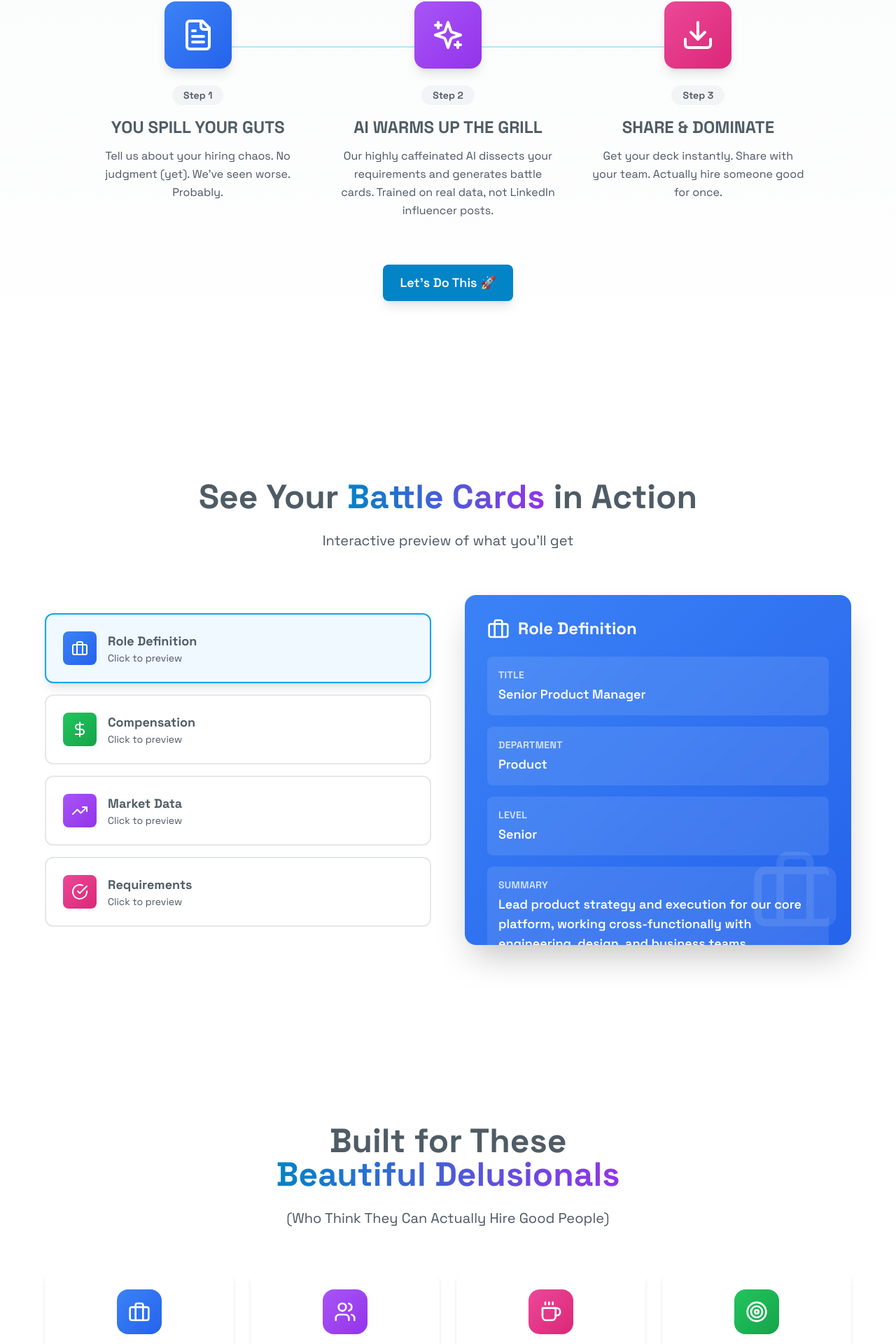
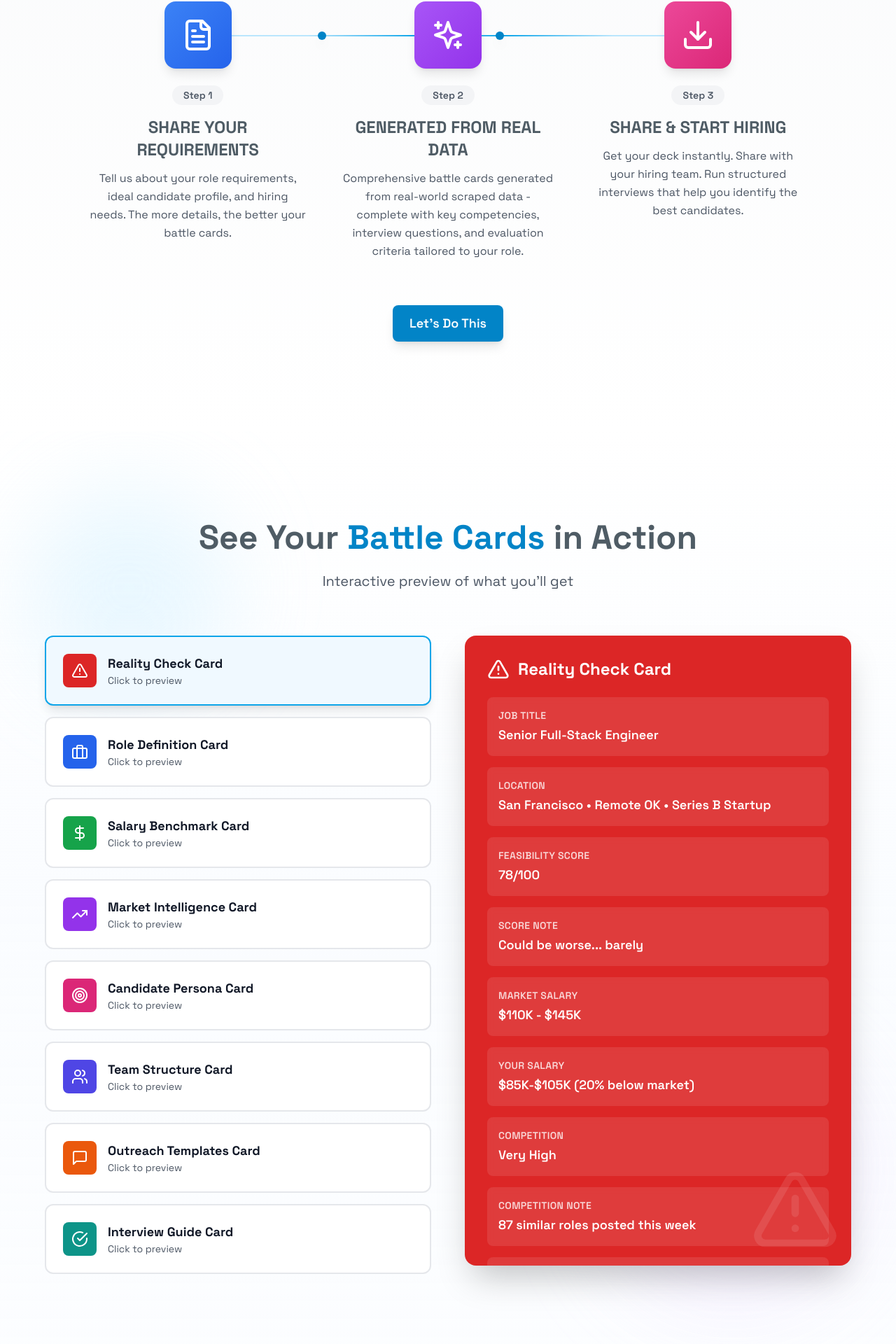
Before and after one commit to addis-ale/hirecards, a Next.js app: page / in a window 1280 px wide. Shown: the part 3677-5597 px from the top of the page at 70% size. Built offline with nearby package versions, Linux system fonts and the light colour scheme.

Commit message:
update: first iteration for the landing page

```diff
--- a/components/BattleCardPreview.tsx
+++ b/components/BattleCardPreview.tsx
@@ -9,57 +9,132 @@ import {
   CheckCircle,
   Users,
   MessageSquare,
-  ListChecks,
-  ClipboardList,
+  Target,
+  AlertTriangle,
 } from "lucide-react";
 
 const cardTypes = [
   {
     id: 1,
-    type: "Role Definition",
+    type: "Reality Check Card",
+    icon: AlertTriangle,
+    color: "bg-red-600",
+    preview: {
+      jobTitle: "Senior Full-Stack Engineer",
+      location: "San Francisco • Remote OK • Series B Startup",
+      feasibilityScore: "78/100",
+      scoreNote: "Could be worse... barely",
+      marketSalary: "$110K - $145K",
+      yourSalary: "$85K-$105K (20% below market)",
+      competition: "Very High",
+      competitionNote: "87 similar roles posted this week",
+      redFlags: [
+        "Salary 20% below market",
+        "87 competitors fighting for same talent",
+        "Skill combo is rarer than expected",
+      ],
+      recommendations: [
+        "Go remote or expand search radius",
+        "Bump salary before someone else does",
+        "Consider splitting role requirements",
+      ],
+    },
+  },
+  {
+    id: 2,
+    type: "Role Definition Card",
     icon: Briefcase,
-    color: "from-blue-500 to-blue-600",
+    color: "bg-blue-600",
     preview: {
       title: "Senior Product Manager",
       department: "Product",
       level: "Senior",
-      summary:
-        "Lead product strategy and execution for our core platform, working cross-functionally with engineering, design, and business teams.",
-    },
-  },
-  {
-    id: 2,
-    type: "Compensation",
-    icon: DollarSign,
-    color: "from-green-500 to-green-600",
-    preview: {
-      range: "$140,000 - $180,000",
-      equity: "0.1% - 0.25%",
-      benefits: ["Health Insurance", "401(k) Match", "Unlimited PTO"],
-      position: "75th percentile",
+      keyResponsibilities: [
+        "Product Strategy",
+        "Cross-functional Leadership",
+        "Roadmap Planning",
+      ],
+      successMetrics: "Product adoption, Team velocity, Revenue impact",
     },
   },
   {
     id: 3,
-    type: "Market Data",
-    icon: TrendingUp,
-    color: "from-purple-500 to-purple-600",
+    type: "Salary Benchmark Card",
+    icon: DollarSign,
+    color: "bg-green-600",
     preview: {
-      demand: "Very High",
-      avgTimeToFill: "45 days",
-      competition: "High",
-      trend: "Growing +15% YoY",
+      baseSalary: "$140,000 - $180,000",
+      equity: "0.1% - 0.25%",
+      benefits: ["Health Insurance", "401(k) Match", "Unlimited PTO"],
+      marketPosition: "75th percentile - Competitive",
     },
   },
   {
     id: 4,
-    type: "Requirements",
+    type: "Market Intelligence Card",
+    icon: TrendingUp,
+    color: "bg-purple-600",
+    preview: {
+      demand: "Very High - Growing +15% YoY",
+      avgTimeToFill: "45 days",
+      talentAvailability: "Moderate - 2,400 active candidates",
+      competition: "High - Top companies hiring",
+    },
+  },
+  {
+    id: 5,
+    type: "Candidate Persona Card",
+    icon: Target,
+    color: "bg-pink-600",
+    preview: {
+      idealProfile: "5+ years in product management",
+      experienceLevel: "Senior IC or Lead",
+      keySkills: [
+        "Product Strategy",
+        "Data Analysis",
+        "Stakeholder Management",
+      ],
+      culturalFit: "Collaborative, Data-driven, Customer-focused",
+    },
+  },
+  {
+    id: 6,
+    type: "Team Structure Card",
+    icon: Users,
+    color: "bg-indigo-600",
+    preview: {
+      reportsTo: "VP of Product",
+      teamSize: "3-5 direct reports",
+      collaboration: ["Engineering", "Design", "Marketing", "Sales"],
+      organizationalImpact: "Cross-functional leadership",
+    },
+  },
+  {
+    id: 7,
+    type: "Outreach Templates Card",
+    icon: MessageSquare,
+    color: "bg-orange-600",
+    preview: {
+      linkedInPitch: "Personalized connection message",
+      emailTemplate: "Professional outreach email",
+      followUp: "Thoughtful follow-up sequence",
+      talkingPoints: ["Company mission", "Growth opportunity", "Team culture"],
+    },
+  },
+  {
+    id: 8,
+    type: "Interview Guide Card",
     icon: CheckCircle,
-    color: "from-pink-500 to-pink-600",
+    color: "bg-teal-600",
     preview: {
-      experience: "5+ years in product management",
-      skills: ["Product Strategy", "Data Analysis", "Stakeholder Management"],
-      education: "Bachelor's degree required",
+      structuredQuestions: [
+        "Product strategy",
+        "Stakeholder management",
+        "Data-driven decisions",
+      ],
+      evaluationCriteria: "Strategic thinking, Communication, Execution",
+      skillAssessments: "Product case study, Metrics analysis",
+      hiringFramework: "Scorecard-based decision process",
     },
   },
 ];
@@ -68,8 +143,14 @@ export default function BattleCardPreview() {
   const [selectedCard, setSelectedCard] = useState(cardTypes[0]);
 
   return (
-    <section className="py-20 md:py-32 bg-white">
-      <div className="section-container">
+    <section className="py-20 md:py-32 bg-gradient-to-b from-white via-blue-50/30 to-blue-50/20 relative overflow-hidden">
+      {/* Background decorations */}
+      <div className="absolute inset-0 overflow-hidden pointer-events-none">
+        <div className="absolute top-20 left-10 w-72 h-72 bg-primary-200/30 rounded-full blur-3xl"></div>
+        <div className="absolute bottom-20 right-10 w-96 h-96 bg-secondary-200/30 rounded-full blur-3xl"></div>
+      </div>
+
+      <div className="section-container relative z-10">
         <div className="text-center max-w-3xl mx-auto mb-16">
           <motion.div
             initial={{ opacity: 0, y: 20 }}
@@ -78,7 +159,7 @@ export default function BattleCardPreview() {
             transition={{ duration: 0.6 }}
           >
             <h2 className="text-4xl md:text-5xl font-bold mb-6">
-              See Your <span className="gradient-text">Battle Cards</span> in
+              See Your <span className="text-primary-600">Battle Cards</span> in
               Action
             </h2>
             <p className="text-xl text-gray-600">
@@ -88,7 +169,7 @@ export default function BattleCardPreview() {
         </div>
 
         <div className="max-w-6xl mx-auto">
-          <div className="grid grid-cols-1 lg:grid-cols-2 gap-12 items-center">
+          <div className="grid grid-cols-1 lg:grid-cols-2 gap-12 items-start">
             {/* Card Type Selector */}
             <div className="space-y-4">
               {cardTypes.map((card) => {
@@ -107,12 +188,14 @@ export default function BattleCardPreview() {
                   >
                     <div className="flex items-center space-x-4">
                       <div
-                        className={`w-12 h-12 bg-gradient-to-br ${card.color} rounded-lg flex items-center justify-center`}
+                        className={`w-12 h-12 ${card.color} rounded-lg flex items-center justify-center`}
                       >
                         <Icon className="w-6 h-6 text-white" />
                       </div>
                       <div>
-                        <h3 className="text-lg font-bold">{card.type}</h3>
+                        <h3 className="text-lg font-bold text-gray-900">
+                          {card.type}
+                        </h3>
                         <p className="text-sm text-gray-600">
                           Click to preview
                         </p>
@@ -124,7 +207,7 @@ export default function BattleCardPreview() {
             </div>
 
             {/* Card Preview */}
-            <div className="relative h-[500px]">
+            <div className="relative lg:sticky lg:top-24 h-[900px]">
               <AnimatePresence mode="wait">
                 <motion.div
                   key={selectedCard.id}
@@ -135,7 +218,7 @@ export default function BattleCardPreview() {
                   className="absolute inset-0"
                 >
                   <div
-                    className={`h-full bg-gradient-to-br ${selectedCard.color} rounded-2xl shadow-2xl p-8 text-white overflow-hidden`}
+                    className={`h-full ${selectedCard.color} rounded-2xl shadow-2xl p-8 text-white overflow-hidden relative`}
                   >
                     <div className="flex items-center space-x-3 mb-6">
                       {(() => {
--- a/components/BuiltFor.tsx
+++ b/components/BuiltFor.tsx
@@ -17,56 +17,62 @@ const personas = [
     icon: Briefcase,
     title: "Startup Founder",
     description: "Hiring is hard. Doing it wrong is expensive.",
-    color: "from-blue-500 to-blue-600",
+    color: "bg-blue-600",
   },
   {
     icon: Users,
     title: "Head of Talent",
     description: "Drowning in reqs. This is your life raft.",
-    color: "from-purple-500 to-purple-600",
+    color: "bg-purple-600",
   },
   {
     icon: Coffee,
     title: "Solo Recruiter",
     description: "You're doing the work of 5 people. We know.",
-    color: "from-pink-500 to-pink-600",
+    color: "bg-pink-600",
   },
   {
     icon: Target,
     title: "Hiring Manager",
     description: "You just want a job description that makes sense.",
-    color: "from-green-500 to-green-600",
+    color: "bg-green-600",
   },
   {
     icon: TrendingUp,
     title: "VP of People",
     description: "Scaling fast. Breaking things. Need structure.",
-    color: "from-orange-500 to-orange-600",
+    color: "bg-orange-600",
   },
   {
     icon: Code,
     title: "Tech Lead",
     description: "If it compiles, it ships. If they can code, they're hired.",
-    color: "from-indigo-500 to-indigo-600",
+    color: "bg-indigo-600",
   },
   {
     icon: Rocket,
     title: "Growth Team",
     description: "You need people yesterday. We get it.",
-    color: "from-teal-500 to-teal-600",
+    color: "bg-teal-600",
   },
   {
     icon: Zap,
     title: "Speed Demon",
     description: "Move fast. Hire faster. No excuses.",
-    color: "from-yellow-500 to-yellow-600",
+    color: "bg-yellow-600",
   },
 ];
 
 export default function BuiltFor() {
   return (
-    <section className="py-20 md:py-32 bg-white">
-      <div className="section-container">
+    <section className="py-20 md:py-32 bg-gradient-to-b from-white via-blue-50/30 to-blue-50/20 relative overflow-hidden">
+      {/* Background decorations */}
+      <div className="absolute inset-0 overflow-hidden pointer-events-none">
+        <div className="absolute top-20 left-10 w-72 h-72 bg-primary-200/30 rounded-full blur-3xl"></div>
+        <div className="absolute bottom-20 right-10 w-96 h-96 bg-secondary-200/30 rounded-full blur-3xl"></div>
+      </div>
+
+      <div className="section-container relative z-10">
         <div className="text-center max-w-3xl mx-auto mb-16">
           <motion.div
             initial={{ opacity: 0, y: 20 }}
@@ -77,7 +83,7 @@ export default function BuiltFor() {
             <h2 className="text-4xl md:text-5xl font-bold mb-6">
               Built for These
               <br />
-              <span className="gradient-text">Beautiful Delusionals</span>
+              <span className="text-primary-600">Beautiful Delusionals</span>
             </h2>
             <p className="text-xl text-gray-600">
               (Who Think They Can Actually Hire Good People)
@@ -98,11 +104,13 @@ export default function BuiltFor() {
                 className="card hover:scale-105 transition-all duration-300 text-center"
               >
                 <div
-                  className={`w-16 h-16 mx-auto bg-gradient-to-br ${persona.color} rounded-2xl flex items-center justify-center mb-4`}
+                  className={`w-16 h-16 mx-auto ${persona.color} rounded-2xl flex items-center justify-center mb-4`}
                 >
                   <Icon className="w-8 h-8 text-white" />
                 </div>
-                <h3 className="text-lg font-bold mb-2">{persona.title}</h3>
+                <h3 className="text-lg font-bold mb-2 text-gray-900">
+                  {persona.title}
+                </h3>
                 <p className="text-sm text-gray-600 leading-relaxed">
                   {persona.description}
                 </p>
@@ -119,7 +127,7 @@ export default function BuiltFor() {
           className="text-center mt-12"
         >
           <a href="/create" className="btn-primary text-lg inline-block">
-            Think You Qualify? Try It 🎯
+            Think You Qualify? Try It
           </a>
         </motion.div>
       </div>
--- a/components/FAQ.tsx
+++ b/components/FAQ.tsx
@@ -115,7 +115,7 @@ export default function FAQ() {
             My circuits are fried. You&apos;re on your own now, champ.
           </p>
           <a href="/create" className="btn-primary text-lg inline-block">
-            Just Take Me to the Cards Already 🚀
+            Just Take Me to the Cards Already
           </a>
         </motion.div>
       </div>
--- a/components/Footer.tsx
+++ b/components/Footer.tsx
@@ -3,47 +3,47 @@ import { Sparkles, Twitter, Linkedin, Github } from "lucide-react";
 
 export default function Footer() {
   return (
-    <footer className="bg-gray-900 text-gray-300 py-12 md:py-16">
+    <footer className="bg-gray-900 text-gray-300 py-8 md:py-10">
       <div className="section-container">
-        <div className="grid grid-cols-1 md:grid-cols-4 gap-8 mb-8">
+        <div className="grid grid-cols-1 md:grid-cols-4 gap-8 mb-6">
           {/* Brand */}
           <div className="col-span-1 md:col-span-2">
-            <Link href="/" className="flex items-center space-x-2 mb-4">
+            <Link href="/" className="flex items-center space-x-2 mb-3">
               <div className="w-10 h-10 bg-gradient-to-br from-primary-600 to-secondary-600 rounded-lg flex items-center justify-center">
                 <Sparkles className="w-6 h-6 text-white" />
               </div>
               <span className="text-2xl font-bold text-white">HireCards</span>
             </Link>
-            <p className="text-gray-400 mb-4 max-w-sm">
+            <p className="text-gray-400 mb-3 max-w-sm text-sm">
               Turn hiring chaos into battle-ready cards. Or keep drowning in
               Google Docs. Your call.
             </p>
-            <div className="flex items-center space-x-4">
+            <div className="flex items-center space-x-3">
               <a
                 href="#"
-                className="w-10 h-10 bg-gray-800 rounded-lg flex items-center justify-center hover:bg-primary-600 transition-colors"
+                className="w-9 h-9 bg-gray-800 rounded-lg flex items-center justify-center hover:bg-primary-600 transition-colors"
               >
-                <Twitter className="w-5 h-5" />
+                <Twitter className="w-4 h-4" />
               </a>
               <a
                 href="#"
-                className="w-10 h-10 bg-gray-800 rounded-lg flex items-center justify-center hover:bg-primary-600 transition-colors"
+                className="w-9 h-9 bg-gray-800 rounded-lg flex items-center justify-center hover:bg-primary-600 transition-colors"
               >
-                <Linkedin className="w-5 h-5" />
+                <Linkedin className="w-4 h-4" />
               </a>
               <a
                 href="#"
-                className="w-10 h-10 bg-gray-800 rounded-lg flex items-center justify-center hover:bg-primary-600 transition-colors"
+                className="w-9 h-9 bg-gray-800 rounded-lg flex items-center justify-center hover:bg-primary-600 transition-colors"
               >
-                <Github className="w-5 h-5" />
+                <Github className="w-4 h-4" />
               </a>
             </div>
           </div>
 
           {/* Product */}
           <div>
-            <h3 className="text-white font-bold mb-4">Product</h3>
-            <ul className="space-y-2">
+            <h3 className="text-white font-bold mb-3 text-sm">Product</h3>
+            <ul className="space-y-1.5 text-sm">
               <li>
                 <Link
                   href="/#features"
@@ -68,43 +68,19 @@ export default function Footer() {
                   Create Deck
                 </Link>
               </li>
-              <li>
-                <Link
-                  href="#"
-                  className="hover:text-primary-400 transition-colors"
-                >
-                  Pricing
-                </Link>
-              </li>
             </ul>
           </div>
 
           {/* Company */}
           <div>
-            <h3 className="text-white font-bold mb-4">Company</h3>
-            <ul className="space-y-2">
+            <h3 className="text-white font-bold mb-3 text-sm">Company</h3>
+            <ul className="space-y-1.5 text-sm">
               <li>
                 <Link
                   href="#"
                   className="hover:text-primary-400 transition-colors"
                 >
                   About
-                </Link>
-              </li>
-              <li>
-                <Link
-                  href="#"
-                  className="hover:text-primary-400 transition-colors"
-                >
-                  Blog
-                </Link>
-              </li>
-              <li>
-                <Link
-                  href="#"
-                  className="hover:text-primary-400 transition-colors"
-                >
-                  Careers
                 </Link>
               </li>
               <li>
@@ -119,8 +95,8 @@ export default function Footer() {
           </div>
         </div>
 
-        <div className="border-t border-gray-800 pt-8 flex flex-col md:flex-row items-center justify-between">
-          <p className="text-sm text-gray-400 mb-4 md:mb-0">
+        <div className="border-t border-gray-800 pt-6 flex flex-col md:flex-row items-center justify-between">
+          <p className="text-sm text-gray-400 mb-3 md:mb-0">
             © 2025 HireCards™ | Not liable for suddenly good hiring decisions
           </p>
           <div className="flex items-center space-x-6 text-sm">
@@ -130,9 +106,6 @@ export default function Footer() {
             <Link href="#" className="hover:text-primary-400 transition-colors">
               Terms
             </Link>
-            <Link href="#" className="hover:text-primary-400 transition-colors">
-              Why This?
-            </Link>
           </div>
         </div>
       </div>
--- a/components/HowItWorks.tsx
+++ b/components/HowItWorks.tsx
@@ -6,23 +6,23 @@ import { motion } from "framer-motion";
 const steps = [
   {
     icon: FileText,
-    title: "YOU SPILL YOUR GUTS",
+    title: "SHARE YOUR REQUIREMENTS",
     description:
-      "Tell us about your hiring chaos. No judgment (yet). We've seen worse. Probably.",
+      "Tell us about your role requirements, ideal candidate profile, and hiring needs. The more details, the better your battle cards.",
     color: "from-blue-500 to-blue-600",
   },
   {
     icon: Sparkles,
-    title: "AI WARMS UP THE GRILL",
+    title: "GENERATED FROM REAL DATA",
     description:
-      "Our highly caffeinated AI dissects your requirements and generates battle cards. Trained on real data, not LinkedIn influencer posts.",
+      "Comprehensive battle cards generated from real-world scraped data - complete with key competencies, interview questions, and evaluation criteria tailored to your role.",
     color: "from-purple-500 to-purple-600",
   },
   {
     icon: Download,
-    title: "SHARE & DOMINATE",
+    title: "SHARE & START HIRING",
     description:
-      "Get your deck instantly. Share with your team. Actually hire someone good for once.",
+      "Get your deck instantly. Share with your hiring team. Run structured interviews that help you identify the best candidates.",
     color: "from-pink-500 to-pink-600",
   },
 ];
@@ -55,7 +55,7 @@ export default function HowItWorks() {
         </div>
 
         <div className="max-w-5xl mx-auto">
-          <div className="grid grid-cols-1 md:grid-cols-3 gap-8 md:gap-12">
+          <div className="grid grid-cols-1 md:grid-cols-3 gap-8 md:gap-12 relative">
             {steps.map((step, index) => {
               const Icon = step.icon;
               return (
@@ -67,9 +67,38 @@ export default function HowItWorks() {
                   transition={{ duration: 0.6, delay: index * 0.2 }}
                   className="relative"
                 >
-                  {/* Connector line (hidden on mobile) */}
+                  {/* Connector line with animated pulse (hidden on mobile) */}
                   {index < steps.length - 1 && (
-                    <div className="hidden md:block absolute top-16 left-[60%] w-full h-0.5 bg-primary-200 z-0"></div>
+                    <div className="hidden md:block absolute top-12 left-[calc(50%+48px)] right-[calc(-100%+50%-48px)] h-0.5 z-0">
+                      {/* Base line */}
+                      <div className="absolute inset-0 bg-primary-200"></div>
+
+                      {/* Animated flowing gradient */}
+                      <motion.div
+                        className="absolute inset-0 bg-gradient-to-r from-transparent via-primary-500 to-transparent"
+                        initial={{ x: "-100%" }}
+                        animate={{ x: "200%" }}
+                        transition={{
+                          duration: 2,
+                          repeat: Infinity,
+                          ease: "linear",
+                          delay: index * 0.5,
+                        }}
+                      ></motion.div>
+
+                      {/* Animated circle */}
+                      <motion.div
+                        className="absolute top-1/2 -translate-y-1/2 -translate-x-1/2 w-3 h-3 bg-primary-600 rounded-full shadow-lg"
+                        initial={{ left: "0%" }}
+                        animate={{ left: "100%" }}
+                        transition={{
+                          duration: 2,
+                          repeat: Infinity,
+                          ease: "easeInOut",
+                          delay: index * 0.5,
+                        }}
+                      ></motion.div>
+                    </div>
                   )}
 
                   <div className="relative z-10 text-center">
@@ -99,7 +128,7 @@ export default function HowItWorks() {
             className="text-center mt-16"
           >
             <a href="/create" className="btn-primary text-lg inline-block">
-              Let&apos;s Do This 🚀
+              Let&apos;s Do This
             </a>
           </motion.div>
         </div>
```
Also changed, not shown: components/CTA.tsx (+2 -6 lines).
